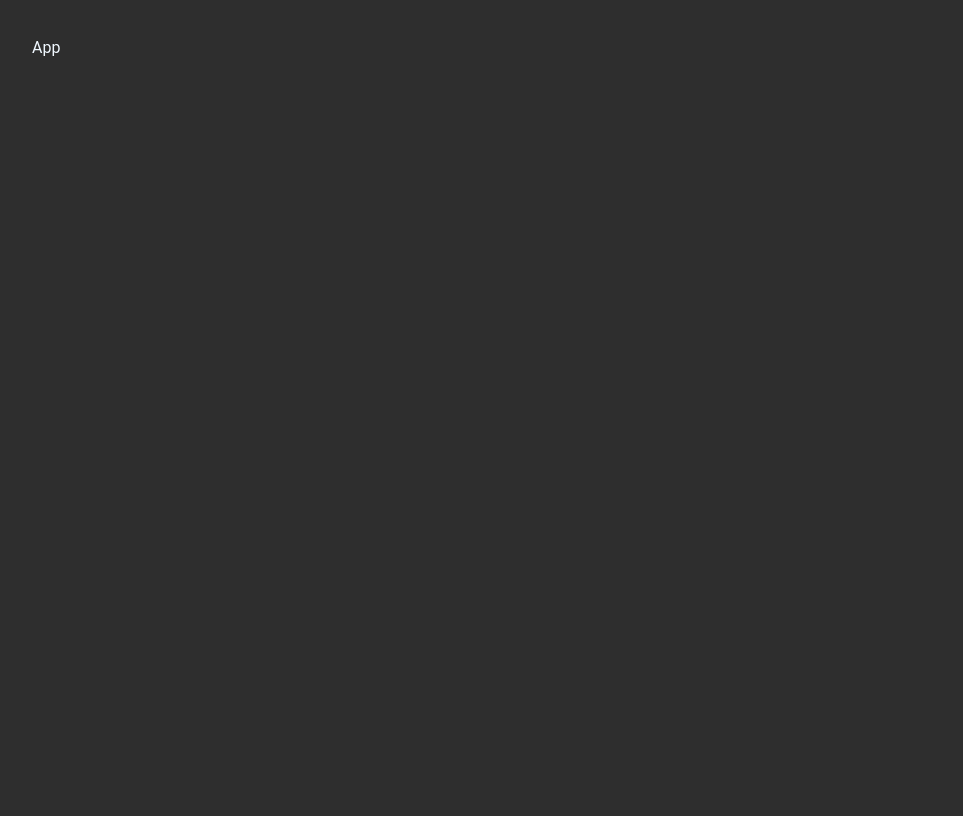
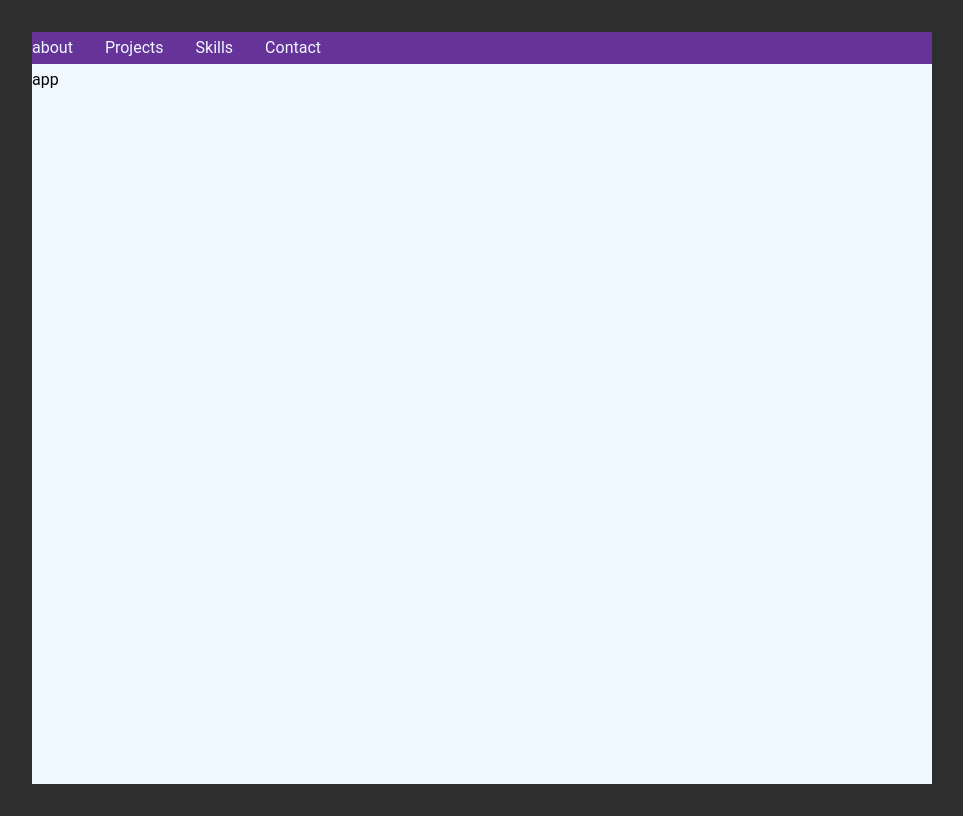
Before and after one commit to naLeilan/Week-1, a React (Vite) app: page / in a window 1280 px wide. Shown: the whole page, without its empty margins (0-963 px from the left). Built offline with nearby package versions, Linux system fonts and the light colour scheme.

Commit message:
add base elements

```diff
--- a/src/App.jsx
+++ b/src/App.jsx
@@ -1,5 +1,20 @@
+import About from "./components/About";
+import ContactUs from "./components/ContactUs";
+import Projects from "./components/Projects";
+import Skills from "./components/Skills";
+
 function App() {
-  return <div>App</div>;
+  return (
+    <>
+      <nav className="nav">
+        <About />
+        <Projects />
+        <Skills />
+        <ContactUs />
+      </nav>
+      <div className="app">app</div>
+    </>
+  );
 }
 
 export default App;
--- /dev/null
+++ b/src/components/About.jsx
@@ -0,0 +1,5 @@
+function About() {
+  return <div>about</div>;
+}
+
+export default About;
--- /dev/null
+++ b/src/components/ContactUs.jsx
@@ -0,0 +1,5 @@
+function ContactUs() {
+  return <div>Contact</div>;
+}
+
+export default ContactUs;
--- /dev/null
+++ b/src/components/Projects.jsx
@@ -0,0 +1,5 @@
+function Projects() {
+  return <div>Projects</div>;
+}
+
+export default Projects;
--- /dev/null
+++ b/src/components/Skills.jsx
@@ -0,0 +1,5 @@
+function Skills() {
+  return <div>Skills</div>;
+}
+
+export default Skills;
--- a/src/index.css
+++ b/src/index.css
@@ -13,9 +13,19 @@ body {
   color: aliceblue;
   font-family: Roboto, sans-serif;
   line-height: 2rem;
+  display: flex;
 }
 
-a {
-  color: rgb(185, 201, 214);
-  text-decoration: none;
+.nav {
+  display: flex;
+  gap: 2rem;
+  align-items: end;
+  background-color: rebeccapurple;
 }
+
+.app {
+  width: 900px;
+  height: 90vh;
+  background-color: aliceblue;
+  color: black;
+}
```
